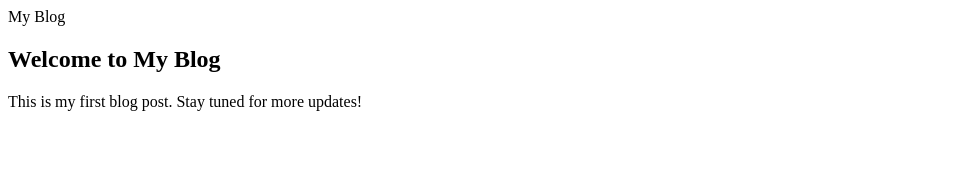
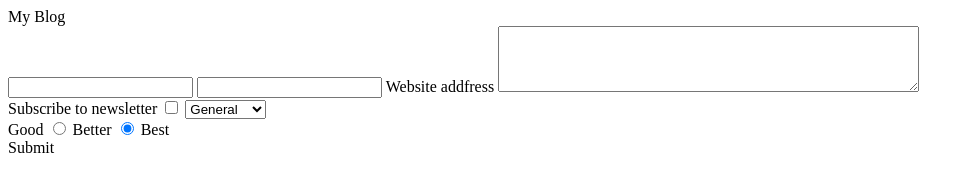
Before and after one commit to kvbmol/Mern-Stack-Classes, a plain HTML site: page ndex.html in a window 1280 px wide. Shown: the whole page, without its empty margins (0-974 px from the left). Drawn offline with Linux system fonts and the light colour scheme.

Commit message:
form validation

```diff
--- a/ndex.html
+++ b/ndex.html
@@ -8,10 +8,33 @@
 <body>
     <header>My Blog</header>
     <main>
-        <article>
-            <h1>Welcome to My Blog</h1>
-            <p>This is my first blog post. Stay tuned for more updates!</p>
-        </article>
 
+        <form action="#" method="post">
+            <input type="text" name="name" id="name" required minlength="3" maxlength="10">
+            <input type="tel" name="phone" id ="phone" pattern="\d{3}-\d{3}-\d{4}">
+          <label for="url">Website addfress</label>
+          <input. type="url" name="url" id="url" required>
+            <textarea name="message" id="message" rows="4" cols="50" required></textarea>
+            <br>
+            <label for="subscribe">Subscribe to newsletter</label>
+            <input type="checkbox" name="subscribe" id="subscribe">
+            <select name="category" id="category">
+                <option value="general">General</option>
+                <option value="feedback">Feedback</option>
+                <option value="support">Support</option>
+
+            </select>
+            <br
+            <input type="radio" name="rating" id="good" value="Good" checked>
+            <label for="good">Good</label>
+            <input type="radio" name="rating" id="good" value="Better" checked>
+            <label for="good">Better</label>
+            <input type="radio" name="rating" id="good" value="Best" checked>
+            <label for="good">Best</label>
+            <br
+            <button type="submit">Submit</button>
+        </form>
+
+</main>
 </body>
 </html>
```
